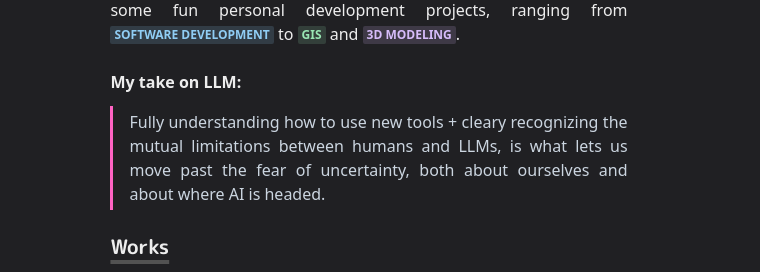
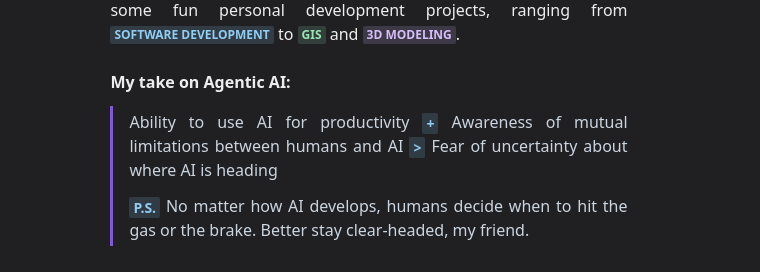
Before and after one commit to luckyjin7/yuejin-homepage, a Next.js app: page / in a window 1280 px wide. Shown: the part 660-932 px from the top of the page, without its empty margins (271-1031 px from the left). Built offline with nearby package versions, Linux system fonts and the light colour scheme; grey boxes are pictures that could not be loaded; a web font is replaced by a local one.

Commit message:
revise on main page

```diff
--- a/pages/index.js
+++ b/pages/index.js
@@ -7,6 +7,7 @@ import {
   Badge,
   useColorModeValue
 } from '@chakra-ui/react'
+import { AddIcon } from '@chakra-ui/icons'
 import Paragraph from '../components/paragraph'
 import Layout from '../components/layouts/article'
 import Section from '../components/section'
@@ -78,17 +79,24 @@ const Home = () => (
 
         <Box mt={6} mb={2}>
           <Text fontWeight="bold" mb={3}>
-            My take on LLM:
+            My take on Agentic AI:
           </Text>
           <Box
             borderLeftWidth="3px"
             borderLeftStyle="solid"
-            borderLeftColor={useColorModeValue('#3d7aed', '#ff63c3')}
+            borderLeftColor={useColorModeValue('#3d7aed', '#805AD5')}
             pl={4}
             py={1}
           >
+            <Text textAlign="justify" color={useColorModeValue('gray.700', 'gray.300')} mb={3}>
+              Ability to use AI for productivity <Badge colorScheme="blue" px={1} fontWeight="bold" fontSize="sm">+
+               </Badge> Awareness of mutual limitations between humans and AI <Badge colorScheme="blue" px={1} fontWeight="bold" fontSize="sm">{'>'}
+               </Badge> Fear of uncertainty about where AI is heading
+            </Text>
             <Text textAlign="justify" color={useColorModeValue('gray.700', 'gray.300')}>
-              Fully understanding how to use new tools + cleary recognizing the mutual limitations between humans and LLMs, is what lets us move past the fear of uncertainty, both about ourselves and about where AI is headed.
+              {/* <Text as="span" fontWeight="bold">P.S.</Text>{' '} */}
+              <Badge colorScheme="blue" px={1} fontWeight="bold" fontSize="sm">P.S.</Badge>{' '}
+              No matter how AI develops, humans decide when to hit the gas or the brake. Better stay clear-headed, my friend.
             </Text>
           </Box>
         </Box>
```
